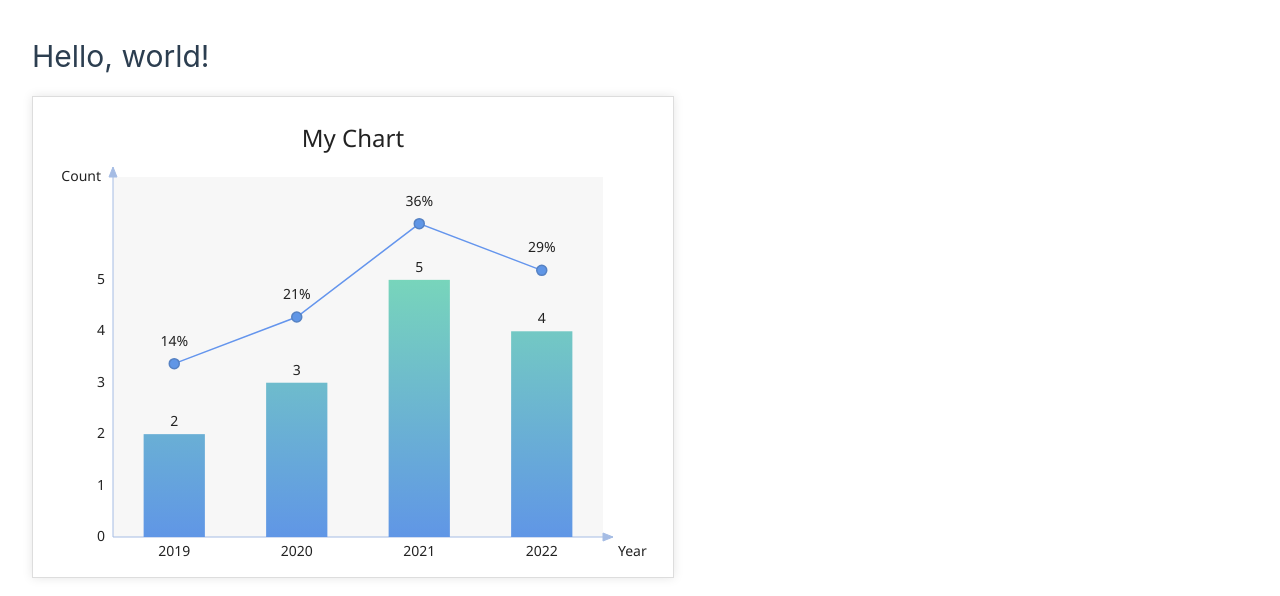
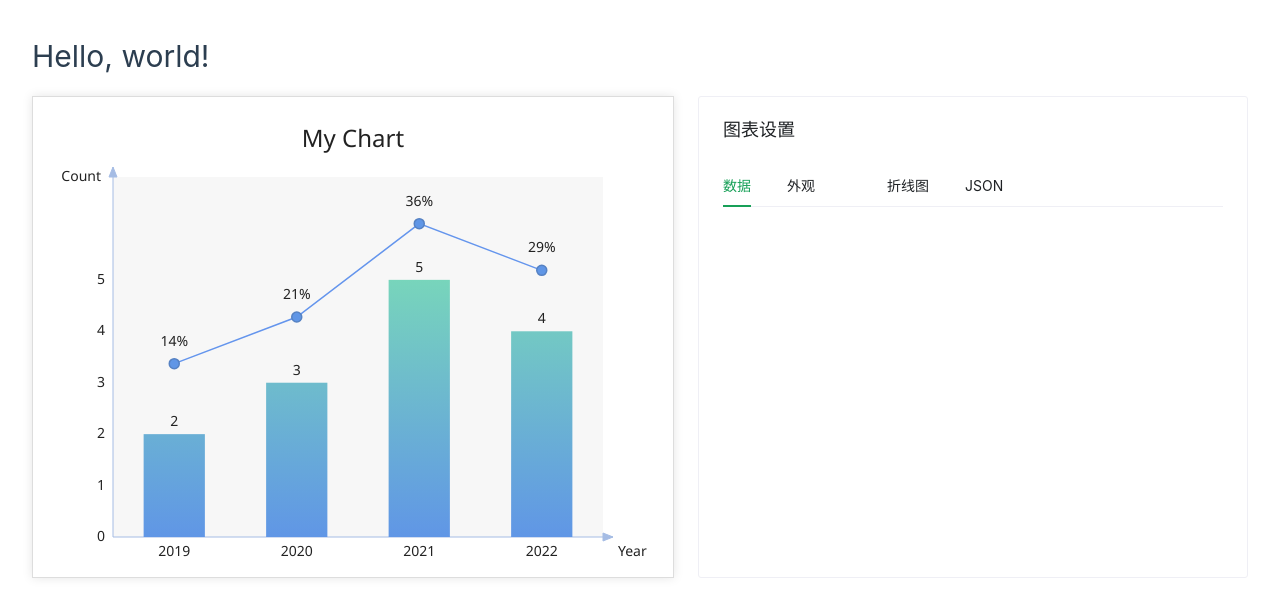
Before and after one commit to hotwords123/ChartCraft, a Vue app: page / in a window 1280 px wide. Shown: the top 596 px of the page. Built offline with nearby package versions, Linux system fonts and the light colour scheme.

Commit message:
feat: add ui for chart settings
- Add naive-ui as an dependency

```diff
--- a/package.json
+++ b/package.json
@@ -24,6 +24,7 @@
     "@vue/tsconfig": "^0.4.0",
     "eslint": "^8.39.0",
     "eslint-plugin-vue": "^9.11.0",
+    "naive-ui": "^2.34.4",
     "npm-run-all": "^4.1.5",
     "prettier": "^2.8.8",
     "typescript": "~5.0.4",
--- a/src/App.vue
+++ b/src/App.vue
@@ -1,6 +1,24 @@
 <script setup lang="ts">
 import { ref } from 'vue'
-import MyChart, { type ChartData, type ChartOptions } from './components/MyChart.vue'
+import {
+  NCard,
+  NTabs,
+  NTabPane,
+  NForm,
+  NGrid,
+  NFormItemGi,
+  NInput,
+  NInputNumber,
+  NSelect,
+  NSwitch,
+  NColorPicker,
+  NScrollbar,
+} from 'naive-ui'
+import MyChart from './components/MyChart.vue'
+import type { ChartData, ChartOptions } from './chart'
+import { DASH_PATTERNS } from './chart'
+
+const DASH_OPTIONS = Object.keys(DASH_PATTERNS).map((name) => ({ label: name, value: name }))
 
 const data = ref<ChartData>([
   [2019, 2],
@@ -23,14 +41,14 @@ const options = ref<ChartOptions>({
       stops: [
         { offset: 0, color: '#6096e6' },
         { offset: 1, color: '#81eeaa' },
-      ]
+      ],
     },
   },
   lineChart: {
     visible: true,
     strokeStyle: '#6495ed',
     lineWidth: 1.5,
-    lineDash: "solid",
+    lineDash: 'solid',
     marker: {
       shape: 'circle',
       size: 5,
@@ -52,7 +70,61 @@ const options = ref<ChartOptions>({
     <h1>Hello, world!</h1>
   </header>
   <main>
-    <MyChart :data="data" :options="options" />
+    <MyChart class="chart" :data="data" :options="options" />
+    <n-card class="settings" title="图表设置">
+      <n-tabs type="line" animated pane-class="pane">
+        <n-tab-pane name="data" tab="数据">
+          <!-- TODO -->
+        </n-tab-pane>
+        <n-tab-pane name="appearance" tab="外观">
+          <n-form label-placement="top">
+            <n-grid :cols="24" :x-gap="12">
+              <n-form-item-gi :span="24" label="图表标题">
+                <n-input v-model:value="options.title" />
+              </n-form-item-gi>
+              <n-form-item-gi :span="7" label="图表宽度">
+                <n-input-number v-model:value="options.width" :min="360" :max="1024" />
+              </n-form-item-gi>
+              <n-form-item-gi :span="7" label="图表高度">
+                <n-input-number v-model:value="options.height" :min="240" :max="720" />
+              </n-form-item-gi>
+              <n-form-item-gi :span="5" label="柱状图">
+                <n-switch v-model:value="options.barChart.visible" />
+              </n-form-item-gi>
+              <n-form-item-gi :span="5" label="折线图">
+                <n-switch v-model:value="options.lineChart.visible" />
+              </n-form-item-gi>
+            </n-grid>
+          </n-form>
+        </n-tab-pane>
+        <n-tab-pane name="bar-chart" tab="柱状图"> </n-tab-pane>
+        <n-tab-pane name="line-chart" tab="折线图">
+          <n-form label-placement="top">
+            <n-grid :cols="24" :x-gap="12">
+              <n-form-item-gi :span="8" label="线条颜色">
+                <n-color-picker v-model:value="options.lineChart.strokeStyle" :show-alpha="false" />
+              </n-form-item-gi>
+              <n-form-item-gi :span="8" label="线条粗细">
+                <n-input-number
+                  v-model:value="options.lineChart.lineWidth"
+                  :min="1"
+                  :max="5"
+                  :step="0.1"
+                />
+              </n-form-item-gi>
+              <n-form-item-gi :span="8" label="线条类型">
+                <n-select v-model:value="options.lineChart.lineDash" :options="DASH_OPTIONS" />
+              </n-form-item-gi>
+            </n-grid>
+          </n-form>
+        </n-tab-pane>
+        <n-tab-pane name="JSON" tab="JSON">
+          <n-scrollbar style="max-height: 400px">
+            <pre>{{ JSON.stringify(options, null, 2) }}</pre>
+          </n-scrollbar>
+        </n-tab-pane>
+      </n-tabs>
+    </n-card>
   </main>
 </template>
 
@@ -60,4 +132,35 @@ const options = ref<ChartOptions>({
 header {
   margin-bottom: 1rem;
 }
+
+main {
+  display: flex;
+  flex-direction: row;
+  column-gap: 24px;
+  align-items: stretch;
+}
+
+main .settings {
+  flex: 1 1;
+  min-height: 320px;
+}
+
+main .settings .pane {
+  padding-left: 4px;
+  padding-right: 4px;
+}
+
+@media screen and (max-width: 1200px) {
+  main {
+    flex-direction: column;
+  }
+
+  main .chart {
+    margin: 0 auto;
+  }
+
+  main .settings {
+    margin-top: 24px;
+  }
+}
 </style>
--- /dev/null
+++ b/src/chart.ts
@@ -0,0 +1,48 @@
+export type ChartData = [number, number][]
+
+export interface ChartOptions {
+  title: string
+  width: number
+  height: number
+  background: string
+  axes: {
+    color: string
+  }
+  barChart: {
+    visible: boolean
+    fillStyle: string | GradientOptions
+  }
+  lineChart: {
+    visible: boolean
+    strokeStyle: string
+    lineWidth: number
+    lineDash: DashPattern | number[]
+    marker: {
+      shape: 'circle' | 'square'
+      size: number
+      fillStyle: string
+      strokeStyle: string
+      lineWidth: number
+    }
+  }
+  text: {
+    font: string
+    titleFont: string
+    fillStyle: string
+  }
+}
+
+interface GradientOptions {
+  stops: {
+    offset: number
+    color: string
+  }[]
+}
+
+type DashPattern = keyof typeof DASH_PATTERNS
+export const DASH_PATTERNS = {
+  solid: [],
+  dashed: [5],
+  dotted: [2, 5],
+  dashDotted: [5, 5, 2, 5],
+}
--- a/src/components/MyChart.vue
+++ b/src/components/MyChart.vue
@@ -1,46 +1,6 @@
 <script setup lang="ts">
 import { onMounted, ref, watch, nextTick } from 'vue'
-
-export type ChartData = [number, number][]
-
-export interface ChartOptions {
-  title: string
-  width: number
-  height: number
-  background: string
-  axes: {
-    color: string
-  }
-  barChart: {
-    visible: boolean
-    fillStyle: string | GradientOptions
-  }
-  lineChart: {
-    visible: boolean
-    strokeStyle: string
-    lineWidth: number
-    lineDash: DashPattern | number[]
-    marker: {
-      shape: 'circle' | 'square'
-      size: number
-      fillStyle: string
-      strokeStyle: string
-      lineWidth: number
-    }
-  }
-  text: {
-    font: string
-    titleFont: string
-    fillStyle: string
-  }
-}
-
-interface GradientOptions {
-  stops: {
-    offset: number
-    color: string
-  }[]
-}
+import { type ChartData, type ChartOptions, DASH_PATTERNS } from '@/chart'
 
 const props = defineProps<{
   data: ChartData
@@ -84,14 +44,6 @@ function resizeCanvas() {
 
   ctx.resetTransform()
   ctx.scale(devicePixelRatio, devicePixelRatio)
-}
-
-type DashPattern = keyof typeof DASH_PATTERNS
-const DASH_PATTERNS = {
-  solid: [],
-  dashed: [5],
-  dotted: [2, 5],
-  dashDotted: [5, 5, 2, 5],
 }
 
 function render() {
@@ -183,12 +135,12 @@ function render() {
     ctx.textBaseline = 'bottom'
 
     let barFillStyle: string | CanvasGradient
-    if (typeof options.barChart.fillStyle === "string") {
+    if (typeof options.barChart.fillStyle === 'string') {
       barFillStyle = options.barChart.fillStyle
     } else {
       const { stops } = options.barChart.fillStyle
       const gradient = ctx.createLinearGradient(0, 0, 0, -boxHeight)
-      for (const { offset, color} of stops) {
+      for (const { offset, color } of stops) {
         gradient.addColorStop(offset, color)
       }
       barFillStyle = gradient
@@ -287,6 +239,7 @@ watch(props, () => nextTick(render))
 .container {
   position: relative;
   width: fit-content;
+  height: fit-content;
   border: 1px solid #dddddd;
   box-shadow: 0 0 10px rgba(0, 0, 0, 0.1);
 }
```
Also changed, not shown: 1 other file (tests, documents, lock files or other folders).
